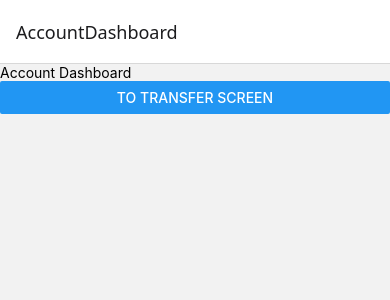
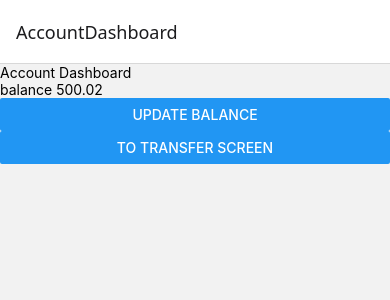
Before and after one commit to brendalaupg/transfer-app, a React Native app: screen /AccountDashboard in a window 390 px wide. Shown: the top 300 px of the page. Built offline with nearby package versions, Linux system fonts and the light colour scheme.

Commit message:
task(store): setup root store with account using redux

```diff
--- a/App.tsx
+++ b/App.tsx
@@ -1,24 +1,18 @@
 import React from 'react'
-import { StyleSheet } from 'react-native'
 import { NavigationContainer } from '@react-navigation/native'
 import MainStackNavigator from './src/navigators/MainStackNavigator'
 import { SafeAreaProvider } from 'react-native-safe-area-context'
+import { Provider as ReduxProvider } from 'react-redux'
+import { rootStore } from './src/app/store'
 
 export default function App() {
     return (
-        <SafeAreaProvider>
-            <NavigationContainer>
-                <MainStackNavigator />
-            </NavigationContainer>
-        </SafeAreaProvider>
+        <ReduxProvider store={rootStore}>
+            <SafeAreaProvider>
+                <NavigationContainer>
+                    <MainStackNavigator />
+                </NavigationContainer>
+            </SafeAreaProvider>
+        </ReduxProvider>
     )
 }
-
-const styles = StyleSheet.create({
-    container: {
-        flex: 1,
-        backgroundColor: '#fff',
-        alignItems: 'center',
-        justifyContent: 'center',
-    },
-})
--- /dev/null
+++ b/src/app/accountSelectors.ts
@@ -0,0 +1,18 @@
+import { createSelector } from '@reduxjs/toolkit'
+import { RootState } from './store'
+import { AccountState } from './types'
+
+const account = (state: RootState) => state.account
+
+const AccountSelectors = {
+    balance: createSelector(
+        [account],
+        (account: AccountState) => account.balanceAmount
+    ),
+    accountNumber: createSelector(
+        [account],
+        (account: AccountState) => account.accountNumber
+    ),
+}
+
+export default AccountSelectors
--- /dev/null
+++ b/src/app/accountSlice.ts
@@ -0,0 +1,18 @@
+import { createSlice } from '@reduxjs/toolkit'
+import { ACCOUNT_INITIAL_STATE } from '../constants/initialState'
+
+const accountSlice = createSlice({
+    name: 'account',
+    initialState: ACCOUNT_INITIAL_STATE,
+    reducers: {
+        setAmount(state, action) {
+            state.balanceAmount = action.payload
+        },
+        setAccountNumber(state, action) {
+            state.accountNumber = action.payload
+        },
+    },
+})
+
+export const AccountActions = accountSlice.actions
+export const accountReducer = accountSlice.reducer
--- /dev/null
+++ b/src/app/store.ts
@@ -0,0 +1,11 @@
+import { configureStore } from '@reduxjs/toolkit'
+import { accountReducer } from './accountSlice'
+
+export const rootStore = configureStore({
+    reducer: {
+        account: accountReducer,
+    },
+})
+
+export type AppDispatch = typeof rootStore.dispatch
+export type RootState = ReturnType<(typeof rootStore)['getState']>
--- /dev/null
+++ b/src/app/types.ts
@@ -0,0 +1,4 @@
+export interface AccountState {
+    balanceAmount: number
+    accountNumber: string
+}
--- /dev/null
+++ b/src/constants/initialState.ts
@@ -0,0 +1,6 @@
+import { AccountState } from '../app/types'
+
+export const ACCOUNT_INITIAL_STATE: AccountState = {
+    accountNumber: '123-456-791-3',
+    balanceAmount: 500.02,
+}
--- a/src/screens/AccountDashboard.tsx
+++ b/src/screens/AccountDashboard.tsx
@@ -3,6 +3,9 @@ import { Button, Text, View } from 'react-native'
 import { MainStackParamList } from '../navigators/MainStackNavigator'
 import { NativeStackNavigationProp } from '@react-navigation/native-stack'
 import { useNavigation } from '@react-navigation/native'
+import { useDispatch, useSelector } from 'react-redux'
+import { AccountActions } from '../app/accountSlice'
+import AccountSelectors from '../app/accountSelectors'
 
 type NavigationProp = NativeStackNavigationProp<
     MainStackParamList,
@@ -13,13 +16,26 @@ type NavigationProp = NativeStackNavigationProp<
 const AccountDashboard = () => {
     const { navigate } = useNavigation<NavigationProp>()
 
+    const accountBalance = useSelector(AccountSelectors.balance)
+
+    const dispatch = useDispatch()
+
     const onPressTransfer = () => {
         navigate('TransferStack')
+    }
+
+    const onPressUpdateBalance = () => {
+        dispatch(AccountActions.setAmount(10))
     }
 
     return (
         <View>
             <Text>{'Account Dashboard'}</Text>
+            <Text>{`balance ${accountBalance}`}</Text>
+            <Button
+                title="Update Balance"
+                onPress={() => onPressUpdateBalance()}
+            />
             <Button
                 title="To Transfer Screen"
                 onPress={() => onPressTransfer()}
```
